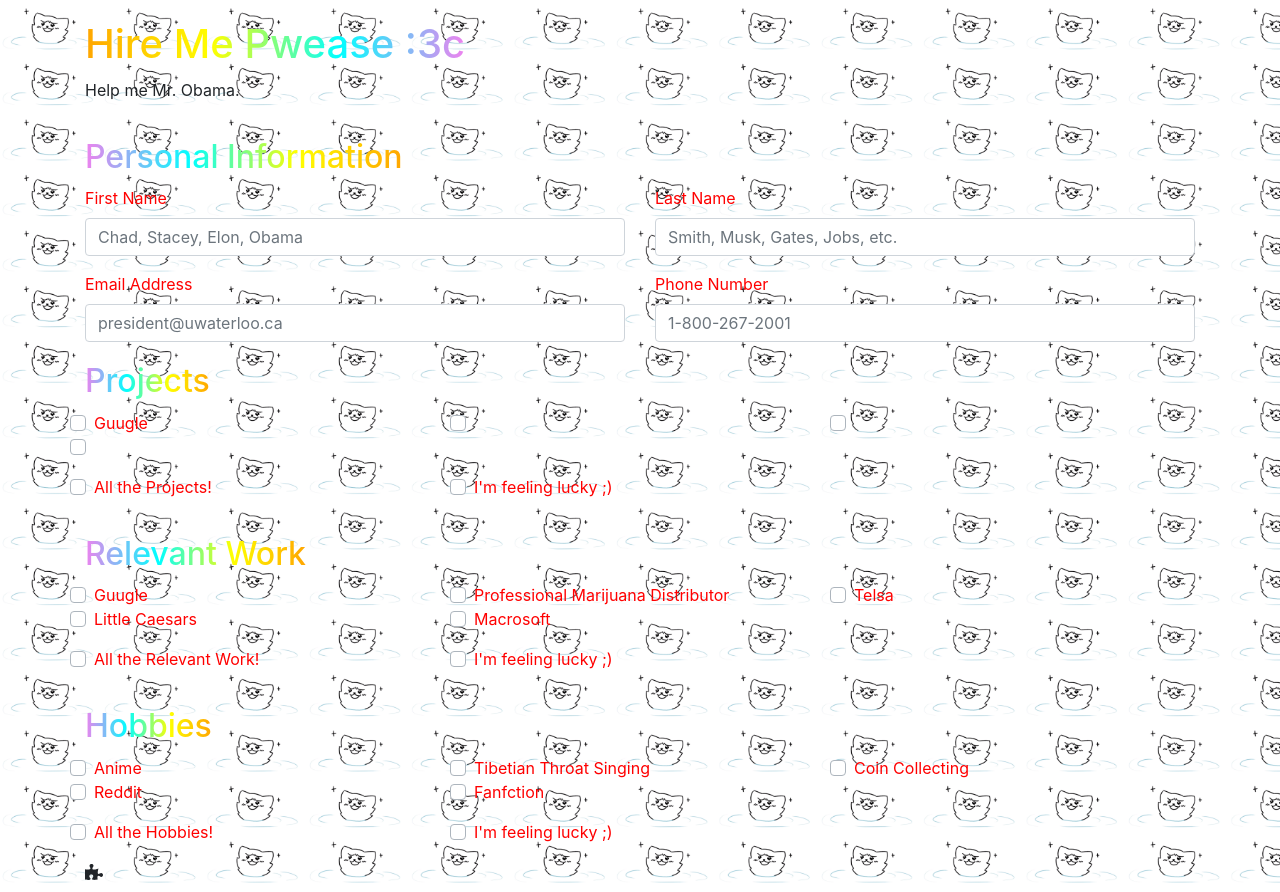
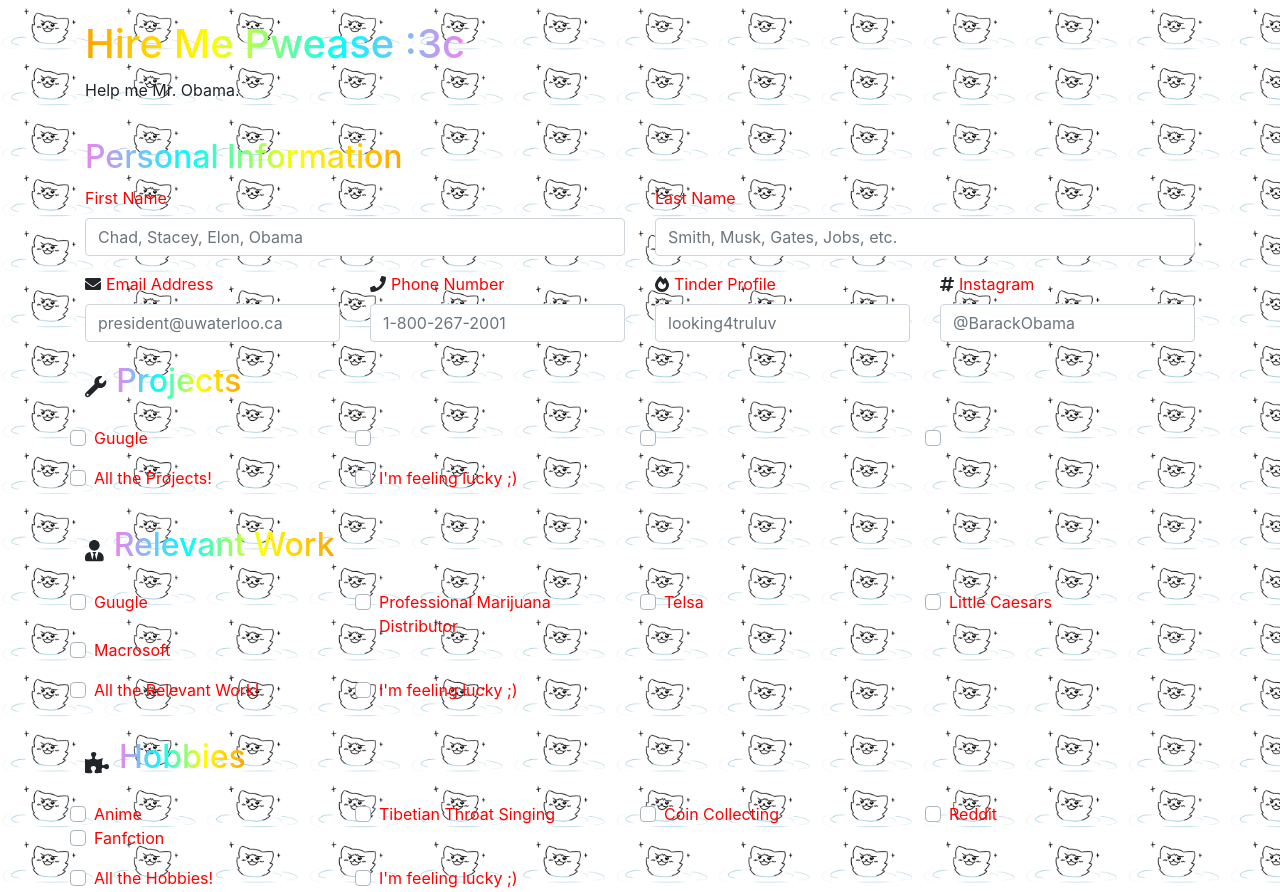
Before and after one commit to rochi138/hire-me-pwease, a React (Create React App) app: page / in a window 1280 px wide. Shown: the top 892 px of the page. Built offline with nearby package versions, Linux system fonts and the light colour scheme.

Commit message:
Added icons, tinder and insta

```diff
--- a/src/components/HomePageComponents.js
+++ b/src/components/HomePageComponents.js
@@ -1,5 +1,6 @@
 import React, { Component } from 'react';
 import styles from '../SCSS/HomePage.module.scss';
+import { FontAwesomeIcon } from '@fortawesome/react-fontawesome'
 
 export class CheckBoxesComponent extends Component {
 	constructor(props){
@@ -16,6 +17,7 @@
 			source: source,
 			checkStates: checkStates,
 			title: this.props.title,
+			icon: this.props.icon
 		}
 	}
 
@@ -36,10 +38,8 @@
 	lucky() {
 		var checkStates = this.state.checkStates;
 		const amount = Math.floor(Math.random() * ( checkStates.length ));
-		console.log(amount);
 		for (var i = 0; i < amount; i++) {
 			var rand = Math.floor(Math.random() * ( checkStates.length ));
-			console.log(rand);
 			checkStates[ rand ] = !checkStates[ rand ];
 		}
 		this.props.update( checkStates );
@@ -48,21 +48,23 @@
 	render() {
 		return (
 			<div className={ styles.checkboxesComponent }>
-				<h2>{ this.state.title }</h2>
+				<div style={{ lineHeight:"80px" }}>
+					<FontAwesomeIcon icon={ this.state.icon } size="lg"/><h2 style={{ marginLeft: "10px" }}>{ this.state.title }</h2>
+				</div>
 				<div class="form-group row">
 					{ this.state.source.map( ( component, i ) =>
-							<div class="custom-control custom-checkbox col-4" key={ i } onClick={() => this.update( i )}>
+							<div class="custom-control custom-checkbox col-3" key={ i } onClick={() => this.update( i )}>
 								<input type="checkbox" class="custom-control-input" checked={ (this.state.checkStates[ i ]) ? "checked" : "" }/>
 								<label class="custom-control-label">{ component.title }</label>
 							</div>
 					) }
 				</div>
 				<div class="form-group row">
-					<div class="custom-control custom-checkbox col-4" onClick={() => this.selectAll()}>
+					<div class="custom-control custom-checkbox col-3" onClick={() => this.selectAll()}>
 						<input type="checkbox" class="custom-control-input"/>
 						<label class="custom-control-label">All the { this.state.title }!</label>
 					</div>
-					<div class="custom-control custom-checkbox col-4" onClick={() => this.lucky()}>
+					<div class="custom-control custom-checkbox col-3" onClick={() => this.lucky()}>
 						<input type="checkbox" class="custom-control-input"/>
 						<label class="custom-control-label">I'm feeling lucky ;)</label>
 					</div>
--- a/src/pages/HomePage.js
+++ b/src/pages/HomePage.js
@@ -8,7 +8,13 @@
 import { Form } from 'reactstrap';
 import { FontAwesomeIcon } from '@fortawesome/react-fontawesome'
 import {
-  faPuzzlePiece
+  faPuzzlePiece,
+  faWrench,
+  faUserTie,
+  faEnvelope,
+  faPhone,
+  faFireAlt,
+  faHashtag
  } from '@fortawesome/free-solid-svg-icons'
 
 export default class Home extends Component{
@@ -71,12 +77,24 @@
             <div class="contact-information">
                 <div class="row">
                   <div class="col">
-                      <label for="emailInput">Email Address</label>
-                      <input class="form-control" placeholder="president@uwaterloo.ca" />
+                    <FontAwesomeIcon icon={ faEnvelope } size="md" style={{ marginRight: "5px"}}/>
+                    <label for="emailInput">Email Address</label>
+                    <input class="form-control" placeholder="president@uwaterloo.ca" />
                   </div>
                   <div class="col">
-                      <label for="phoneInput">Phone Number</label>
-                      <input class="form-control" placeholder="1-800-267-2001" />
+                    <FontAwesomeIcon icon={ faPhone } size="md" style={{ marginRight: "5px"}}/>
+                    <label for="phoneInput">Phone Number</label>
+                    <input class="form-control" placeholder="1-800-267-2001" />
+                  </div>
+                  <div class="col">
+                    <FontAwesomeIcon icon={ faFireAlt } size="md" style={{ marginRight: "5px"}}/>
+                    <label for="phoneInput">Tinder Profile</label>
+                    <input class="form-control" placeholder="looking4truluv" />
+                  </div>
+                  <div class="col">
+                    <FontAwesomeIcon icon={ faHashtag } size="md" style={{ marginRight: "5px"}}/>
+                    <label for="phoneInput">Instagram</label>
+                    <input class="form-control" placeholder="@BarackObama" />
                   </div>
                 </div>
             </div>
@@ -84,30 +102,25 @@
                 title="Projects"
                 fileName="Projects"
                 componentName="projects"
+                icon={ faWrench }
                 update={ this.updateProjects }
             />
             <CheckBoxesComponent
                 title="Relevant Work"
                 fileName="RelevantWork"
                 componentName="relevantWork"
+                icon={ faUserTie }
                 update={ this.updateRelevantWork }
             />
             <CheckBoxesComponent
                 title="Hobbies"
                 fileName="Hobbies"
                 componentName="hobbies"
+                icon={ faPuzzlePiece }
                 update={ this.updateHobbies }
             />
-            <FontAwesomeIcon icon={ faPuzzlePiece } />
-          <div class="container" style={{ marginTop: "10px" }}>
-              <button class="btn btn-primary" type="submit" onClick={ () => this.generateResume() }>
-                  Gimme Job
-              </button>
-          </div>
-          <div class="form-group row">
-            <div class="offset-4 col-8">
-              <button name="submit" type="submit" class="btn btn-primary">Submit</button>
-            </div>
+          <div class="form-group row" style={{ marginTop: "10px", textAlign: "center" }}>
+              <button class="btn btn-primary" onClick={ () => this.generateResume() }>Submit</button>
           </div>
         </Form>
         </div>
```
